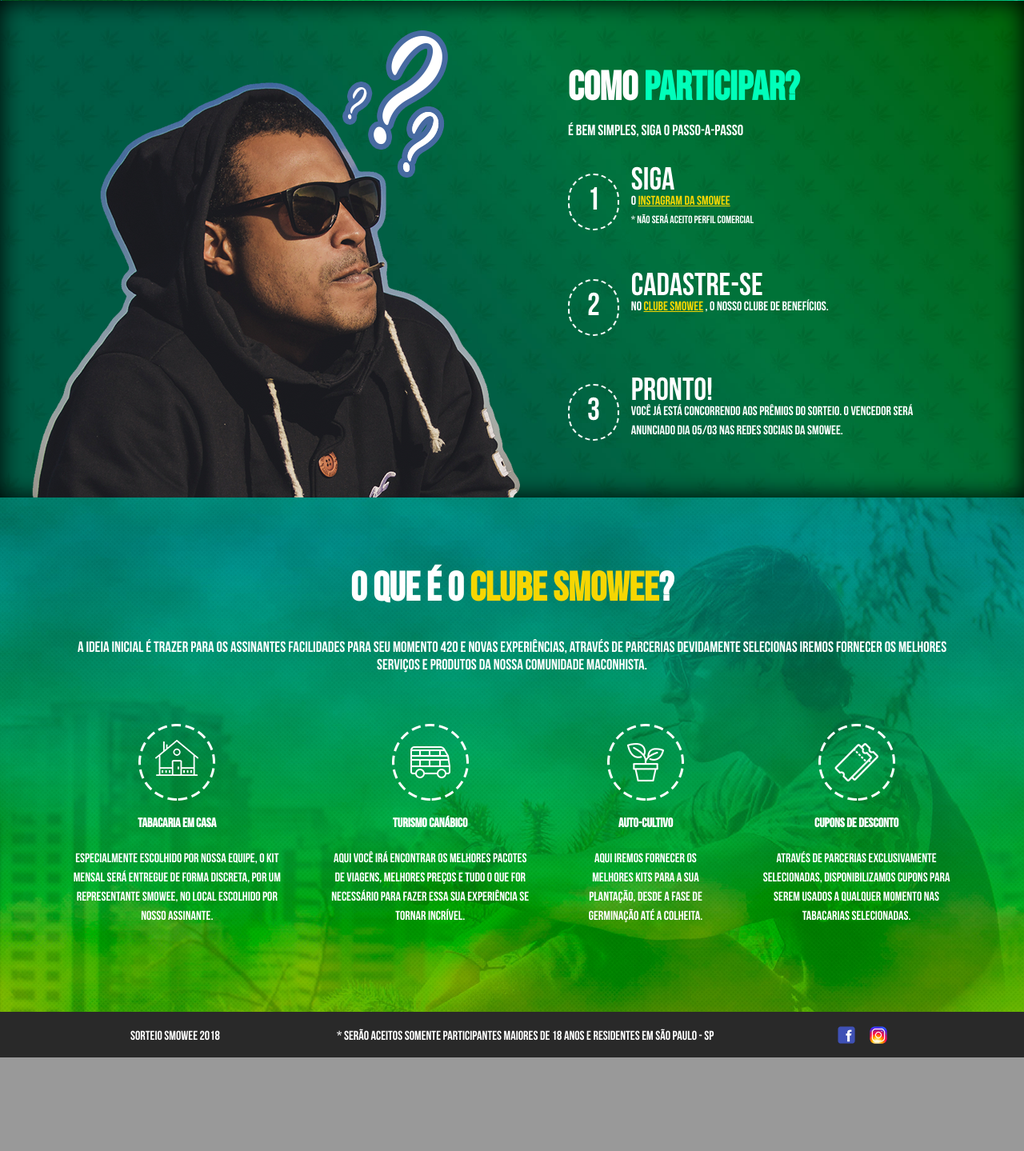
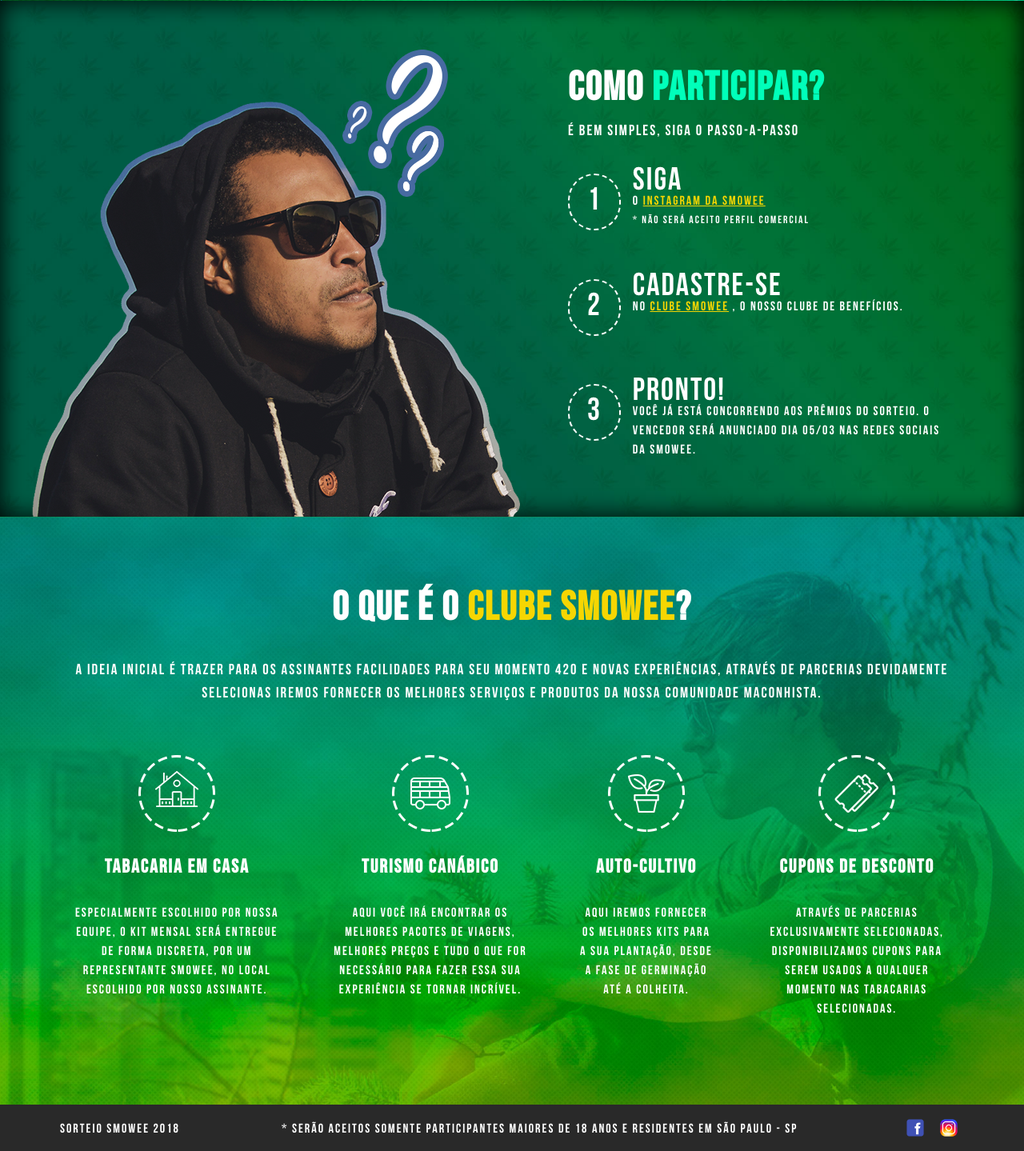
Before and after one commit to felipenakao/smowee, a Laravel app: page /sorteio in a window 1280 px wide; the page is wider, and only the part inside the window is pictured. Shown: the part 879-2318 px from the top of that part at 80% size. Before the commit the page ends 2201 px from the top of that part, so only its background shows below. Run offline with Laravel 8, Linux system fonts and the light colour scheme; settings files or empty folders that the repository lacks are supplied; some libraries are stand-ins or nearby versions.

Commit message:
sorteio instagram and text

```diff
--- a/public/css/sorteio.css
+++ b/public/css/sorteio.css
@@ -3,7 +3,6 @@
 @font-face {
   font-family: 'Bebas Neue';
   font-style: normal;
-  font-weight: normal;
   src: local('Bebas Neue'), url('../fonts/BebasNeue.woff') format('woff');
 }
 
@@ -12,6 +11,7 @@
 body {
   margin:0;
   font-family: 'Bebas Neue';
+  letter-spacing: 2px;
 }
 
 a {
@@ -221,7 +221,7 @@
 
   .footer-grid {
     flex-direction: row;
-    max-width: 1024px;
+    max-width: 1200px;
     margin: auto;
   }
 
@@ -397,6 +397,10 @@
   line-height: 18pt;
 }
 
+.sorteio-clube h4{
+  font-size: 18pt;
+}
+
 small {
   font-weight: 100;
 }
@@ -452,8 +456,9 @@
   color: white;
   text-align: center;
   margin: 15px auto 30px;
-  font-weight: 400;
-  padding: 0px 30px
+  font-weight: 300;
+  padding: 0px 30px;
+  line-height: 22pt;
 }
 
 .sorteio-clube-item {
--- a/resources/views/layout/master.blade.php
+++ b/resources/views/layout/master.blade.php
@@ -39,7 +39,6 @@
       <!-- Theme CSS -->
       <link href="/css/smowee.css" rel="stylesheet">
       <link href="/css/news.css" rel="stylesheet">
-
   </head>
   <!-- Facebook Comments -->
   <div id="fb-root"></div>
--- a/resources/views/sorteio.blade.php
+++ b/resources/views/sorteio.blade.php
@@ -80,7 +80,7 @@
                 <span class="passo-titulo">SIGA</span>
                 <br>
                 <span>o</span>
-                <a target="_blank" href="http://instagram.com/smoweeoficial">instagram da smowee</a>
+                <a target="_blank" href="https://www.instagram.com/smowee/">instagram da smowee</a>
                 <br>
                 <small>* Não será aceito perfil comercial</small>
               </div>
@@ -163,7 +163,7 @@
     </footer>
   </body>
   <!-- Plugin JavaScript -->
-    <script src="https://ajax.googleapis.com/ajax/libs/jquery/1.12.4/jquery.min.js"></script>
+  <script src="https://ajax.googleapis.com/ajax/libs/jquery/1.12.4/jquery.min.js"></script>
   <script src="https://cdnjs.cloudflare.com/ajax/libs/jquery-easing/1.3/jquery.easing.min.js" integrity="sha384-mE6eXfrb8jxl0rzJDBRanYqgBxtJ6Unn4/1F7q4xRRyIw7Vdg9jP4ycT7x1iVsgb" crossorigin="anonymous"></script>
 
   <script>
```
